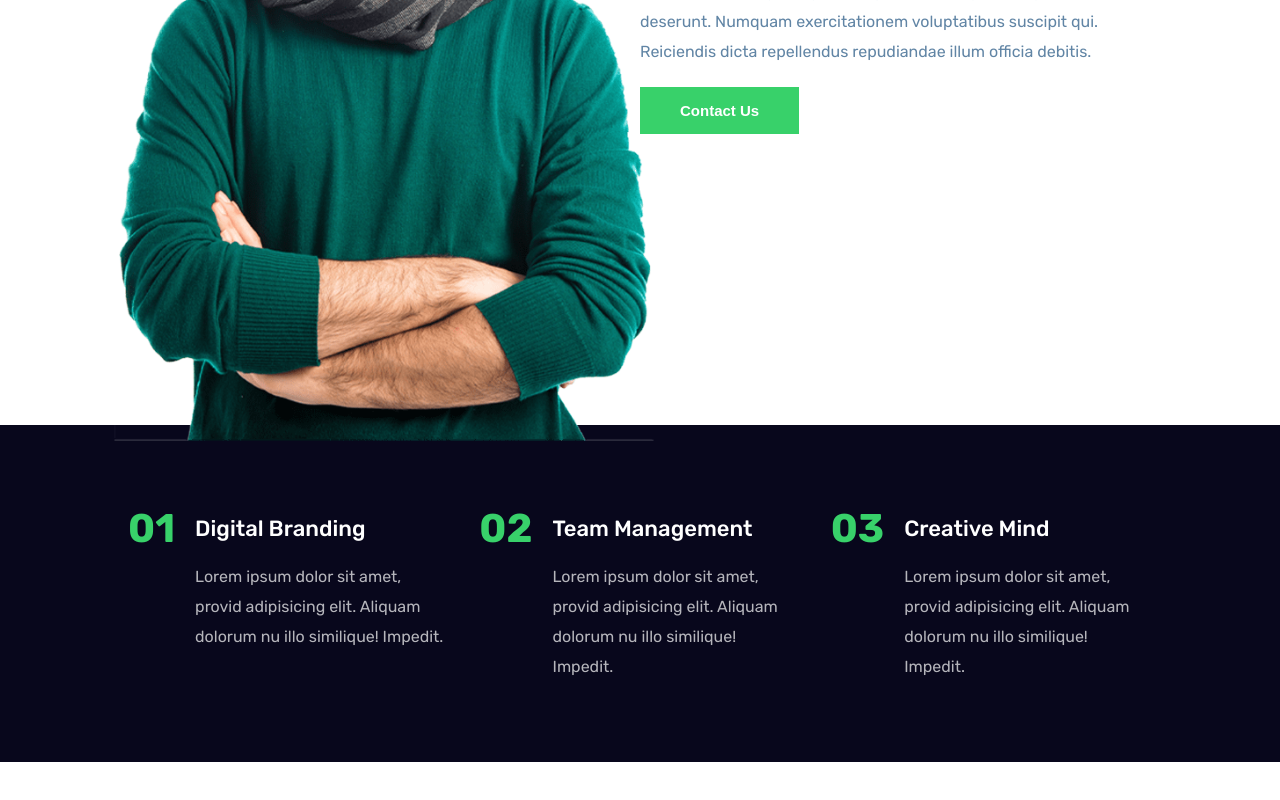
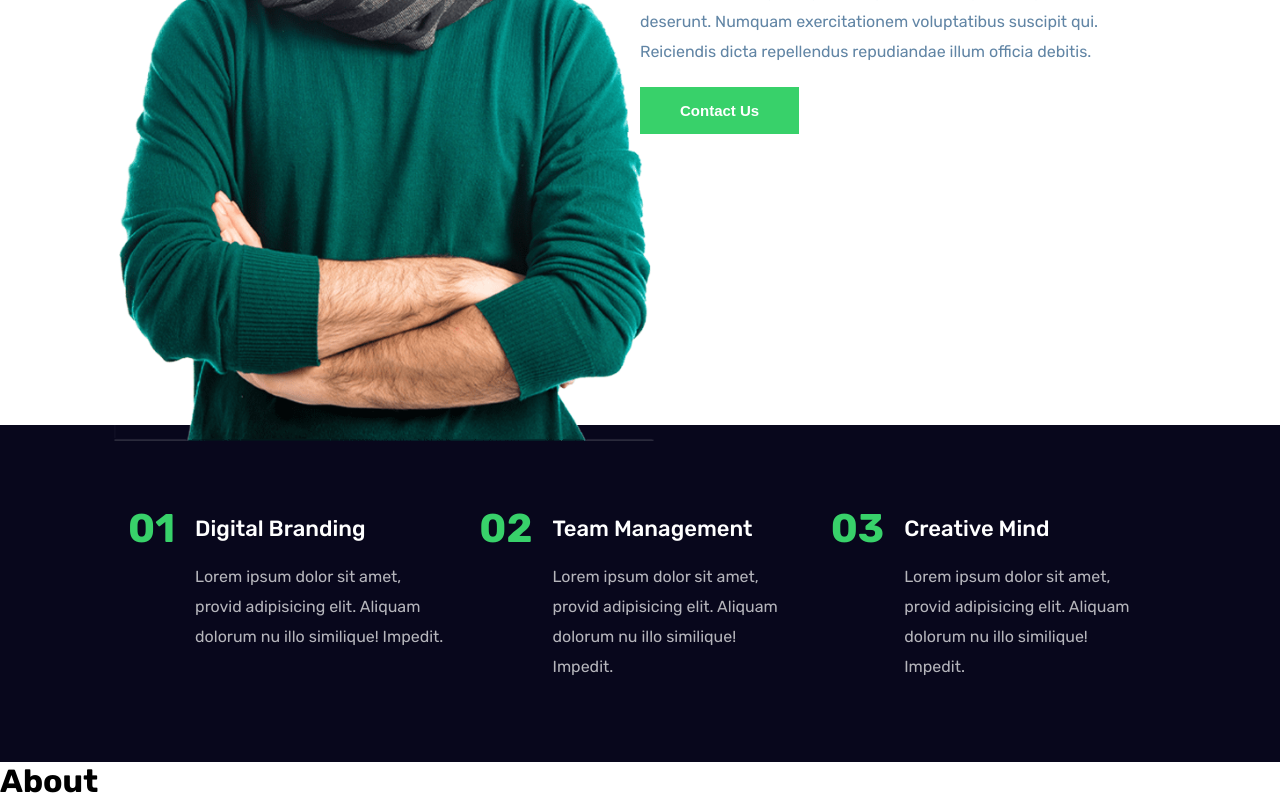
Before and after one commit to isti20/exercise-react-portfolioweb, a React (Create React App) app: page / in a window 1280 px wide. Shown: the part 412-1212 px from the top of the page. Before the commit the page ends 1174 px from the top, so only its background shows below. Built offline with nearby package versions, Linux system fonts and the light colour scheme.

Commit message:
Create about component

```diff
--- /dev/null
+++ b/src/components/home/about/About.jsx
@@ -0,0 +1,10 @@
+import React from "react";
+
+const About = () => {
+    return (
+        <>
+            <h1>About</h1>
+        </>
+    )
+}
+export default About
--- a/src/components/pageContent/HomePages.jsx
+++ b/src/components/pageContent/HomePages.jsx
@@ -1,12 +1,14 @@
 import React from "react";
 import Home from "../home/homes/Home";
 import Branding from "../home/homes/Branding";
+import About from "../home/about/About";
 
 const HomePages = () => {
     return (
         <>
             <Home />
             <Branding />
+            <About />
         </>
     )
 }
```
